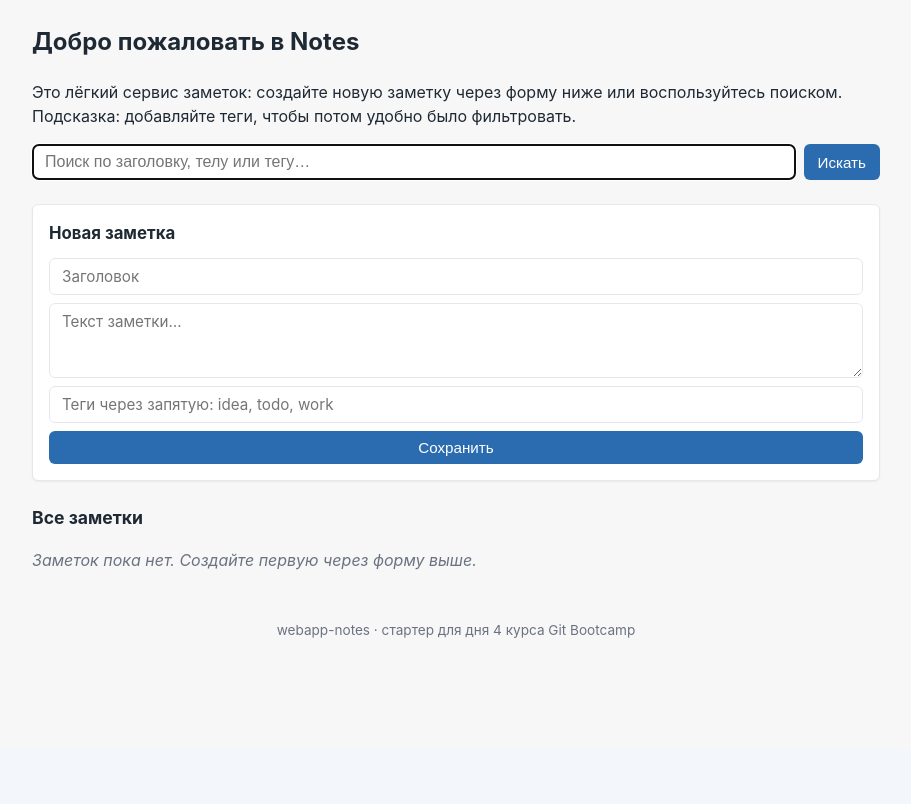
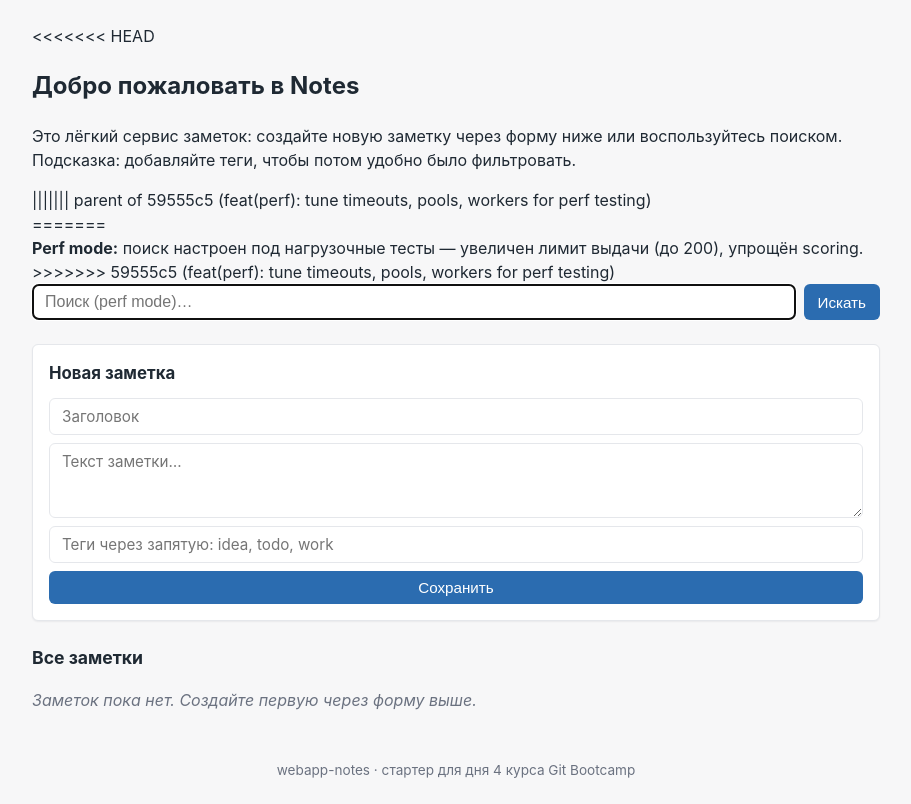
Before and after one commit to slurmptemp/git-bootcamp-day-4, a Flask app: template webapp/templates/index.html in a window 1280 px wide. Shown: the part 51-855 px from the top of the page, without its empty margins (184-1095 px from the left). Before the commit the page ends 689 px from the top, so only its background shows below. Run offline with Flask 3, Linux system fonts and the light colour scheme; the template is opened without the code that fills it, so the values that code supplies are empty; parts of the project's set-up code (start-up, migrations or seed data) failed here and were passed over.

Commit message:
feat(perf): tune timeouts, pools, workers for perf testing

```diff
--- a/webapp/config.py
+++ b/webapp/config.py
@@ -41,7 +41,7 @@ class DatabaseSection:
 
 @dataclass
 class PerformanceSection:
-    REQUEST_TIMEOUT_SEC: int = 10
+    REQUEST_TIMEOUT_SEC: int = 7
     DB_POOL_SIZE: int = 3
     SEARCH_RESULTS_LIMIT: int = 25
     CACHE_TTL_SEC: int = 30
--- a/webapp/templates/index.html
+++ b/webapp/templates/index.html
@@ -4,6 +4,7 @@
 {% block title %}Notes — список заметок{% endblock %}
 
 {% block content %}
+<<<<<<< HEAD
   <section class="welcome">
     <h2 class="welcome__title">Добро пожаловать в Notes</h2>
     <p class="welcome__lead">
@@ -14,12 +15,20 @@
   </section>
 
   <section class="search">
+||||||| parent of 59555c5 (feat(perf): tune timeouts, pools, workers for perf testing)
+  <section class="search">
+=======
+  <section class="search search--perf">
+    <div class="search__perf-banner">
+      <b>Perf mode:</b> поиск настроен под нагрузочные тесты — увеличен лимит выдачи (до 200), упрощён scoring.
+    </div>
+>>>>>>> 59555c5 (feat(perf): tune timeouts, pools, workers for perf testing)
     <form method="get" action="{{ url_for('notes.index') }}" class="search__form">
       <input
         type="search"
         name="q"
         value="{{ query }}"
-        placeholder="Поиск по заголовку, телу или тегу…"
+        placeholder="Поиск (perf mode)…"
         class="search__input"
       >
       <button type="submit" class="search__submit">Искать</button>
@@ -27,7 +36,7 @@
 
     {% if query %}
       <p class="search__summary">
-        Найдено заметок по запросу «{{ query }}»: <b>{{ hits|length }}</b>.
+        Perf-режим. Найдено: <b>{{ hits|length }}</b> (лимит 200).
       </p>
     {% endif %}
   </section>
```
Also changed, not shown: webapp/services.py (+41 -1 lines), 1 other file.
